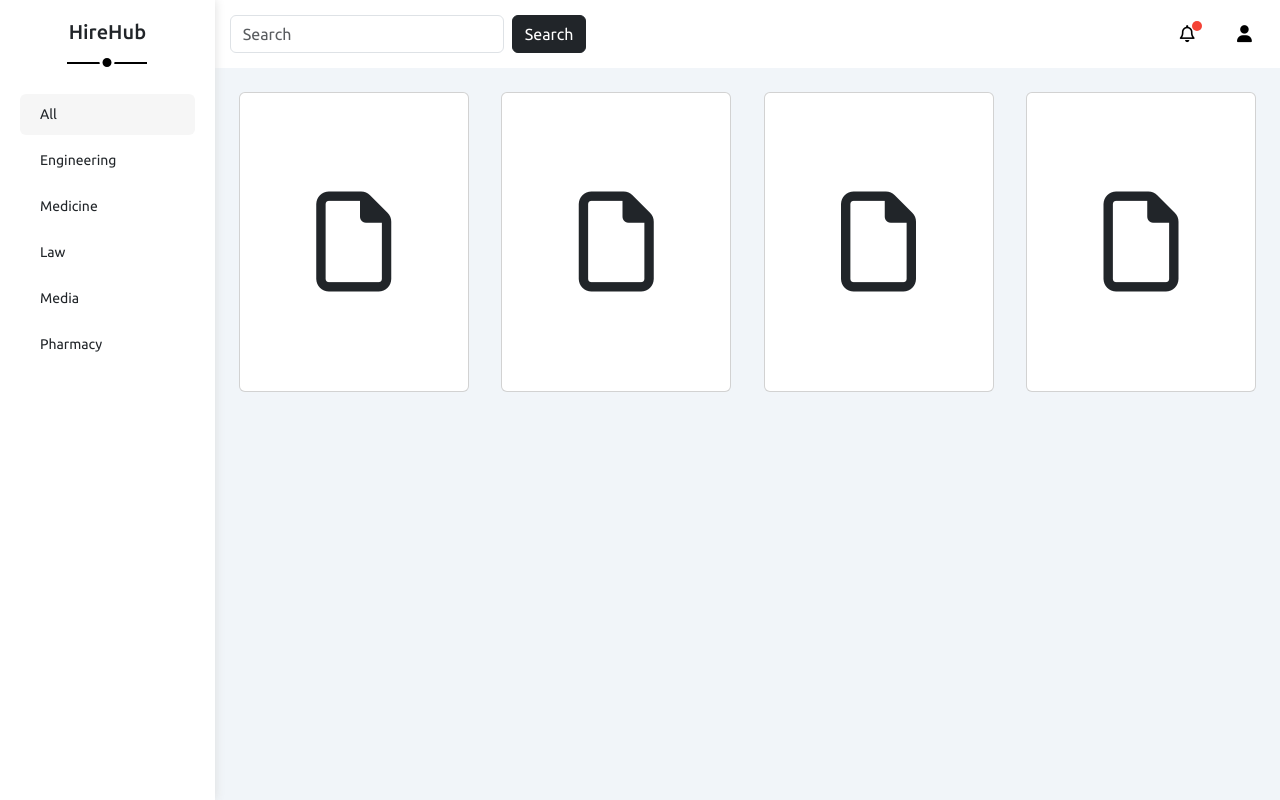
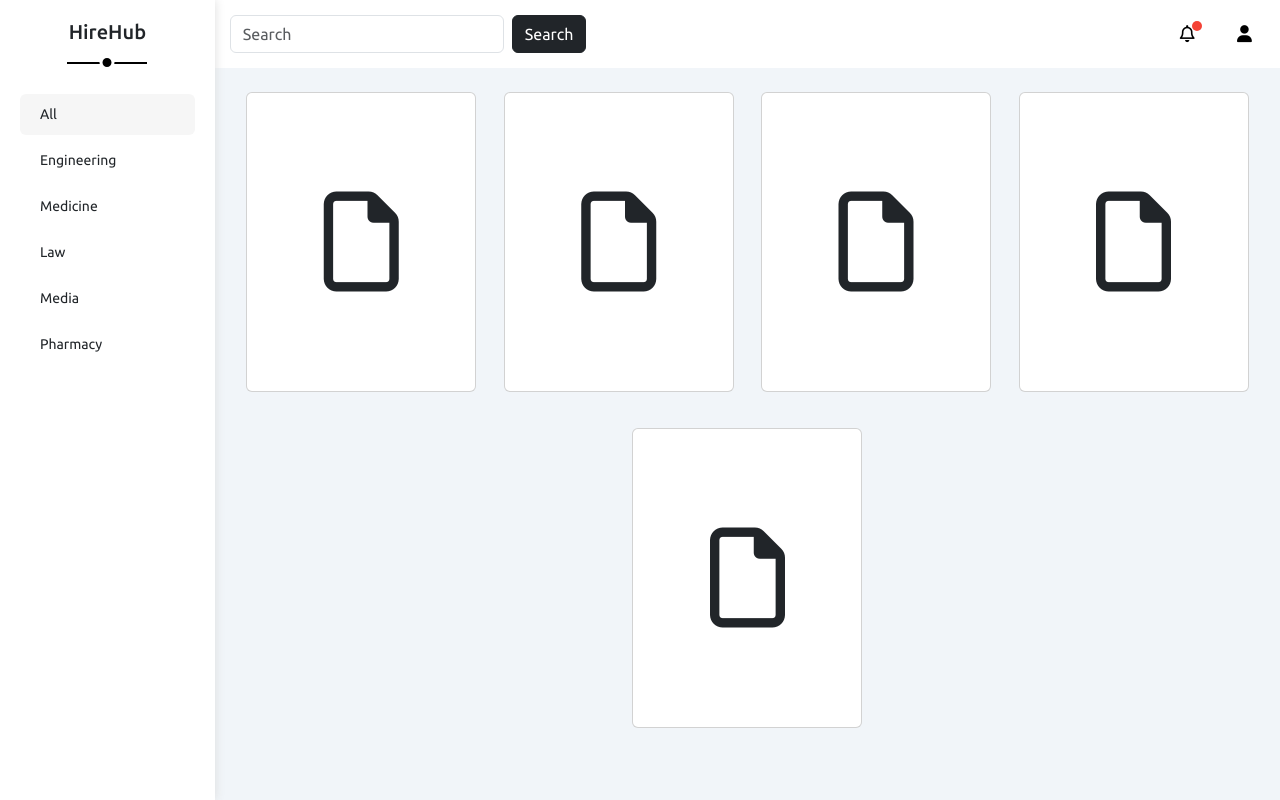
Before and after one commit to Vigoo0o/mid-final-project, a PHP site: page / in a window 1280 px wide. Run offline with PHP 8.4, Linux system fonts and the light colour scheme.

Commit message:
Make Home Page Responsive

```diff
--- a/index.html
+++ b/index.html
@@ -66,6 +66,26 @@
             >
           </li>
         </ul>
+        <div
+          class="icons d-none justify-content-between align-items-center gap-3"
+        >
+          <span class="notification-page position-relative">
+            <a
+              href="./notifications.html"
+              class="notifications-page text-black"
+            >
+              <i class="fa-regular fa-bell fa-fw"></i>
+            </a>
+          </span>
+          <span class="profile-page">
+            <a href="./profile.html" class="text-black">
+              <i class="fa-solid fa-user fa-fw"></i>
+            </a>
+          </span>
+        </div>
+        <div class="icon d-none">
+          <i class="fa-solid fa-arrow-right"></i>
+        </div>
       </div>
       <div class="content w-100">
         <nav class="navbar bg-white d-flex">
@@ -98,7 +118,7 @@
           </div>
         </nav>
         <div
-          class="cards p-4 d-flex align-items-center justify-content-between flex-wrap"
+          class="cards p-4 d-flex align-items-center justify-content-evenly flex-wrap"
         >
           <div
             class="card mb-3 position-relative"
@@ -127,6 +147,34 @@
               </div>
             </div>
           </div>
+          <div
+            class="card mb-3 position-relative"
+            style="min-width: 230px; height: 300px"
+          >
+            <div class="row g-0 h-100">
+              <div
+                class="card-face col-md-4 h-100 w-100 d-flex justify-content-center align-items-center"
+              >
+                <i class="fa-regular fa-file fa-2"></i>
+                <div class="col-md-8 d-none description position-absolute">
+                  <div class="card-body">
+                    <h5 class="card-title">Card title</h5>
+                    <p class="card-text">
+                      This is a wider card with supporting text below as a
+                      natural lead-in to additional content. This content is a
+                      little bit longer.
+                    </p>
+                    <p class="card-text">
+                      <small class="text-body-secondary"
+                        >Last updated 3 mins ago</small
+                      >
+                    </p>
+                  </div>
+                </div>
+              </div>
+            </div>
+          </div>
+
           <div
             class="card mb-3 position-relative"
             style="min-width: 230px; height: 300px"
--- a/style/home.css
+++ b/style/home.css
@@ -1,6 +1,13 @@
 .page .sidebar h3 {
   margin-bottom: 50px;
   font-size: 20px;
+}
+
+@media (max-width: 768px) {
+  .page .sidebar h3 {
+    font-size: 11px;
+    font-weight: bold;
+  }
 }
 
 .page .sidebar h3::before,
@@ -10,6 +17,13 @@
   left: 50%;
   background-color: black;
   transform: translateX(-50%);
+}
+
+@media (max-width: 768px) {
+  .page .sidebar h3::before,
+  .page .sidebar h3::after {
+    display: none;
+  }
 }
 
 .page .sidebar h3::before {
@@ -37,6 +51,12 @@
 .page .sidebar ul li a span {
   font-size: 14px;
   margin-left: 10px;
+}
+
+@media (max-width: 768px) {
+  .page .sidebar ul li {
+    display: none;
+  }
 }
 
 .page .sidebar ul li a.active,
@@ -68,6 +88,10 @@
   font-size: 100px;
 }
 
+.content .cards {
+  gap: 20px;
+}
+
 .content .cards .card:hover .description {
   top: 0;
   left: 0;
--- a/style/main.css
+++ b/style/main.css
@@ -19,6 +19,44 @@ body {
   width: 250px;
 }
 
+@media (max-width: 768px) {
+  .page .sidebar {
+    width: 60px;
+    padding: 10px;
+  }
+}
+
+.page .sidebar .icon {
+  position: fixed;
+  bottom: 5px;
+  font-size: 22px;
+  width: 100%;
+  left: 20px;
+  cursor: pointer;
+}
+
+@media (max-width: 668px) {
+  .page .sidebar .icons {
+    display: flex !important;
+    flex-direction: column;
+    align-items: end;
+    position: fixed;
+    bottom: 50px;
+  }
+}
+
+@media (max-width: 768px) {
+  .page .sidebar .icon {
+    display: block !important;
+  }
+}
+
 .navbar {
   padding: 15px;
 }
+
+@media (max-width: 668px) {
+  .navbar .icons {
+    display: none !important;
+  }
+}
```
